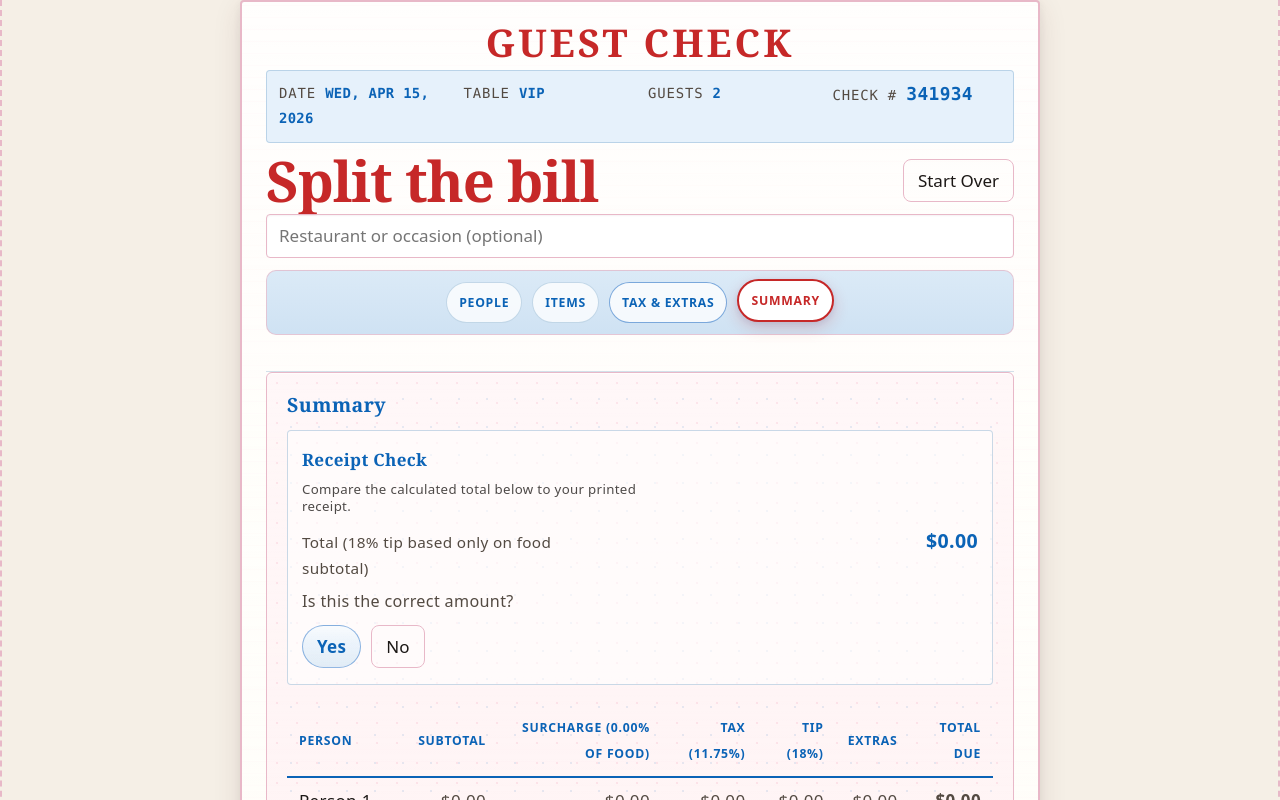
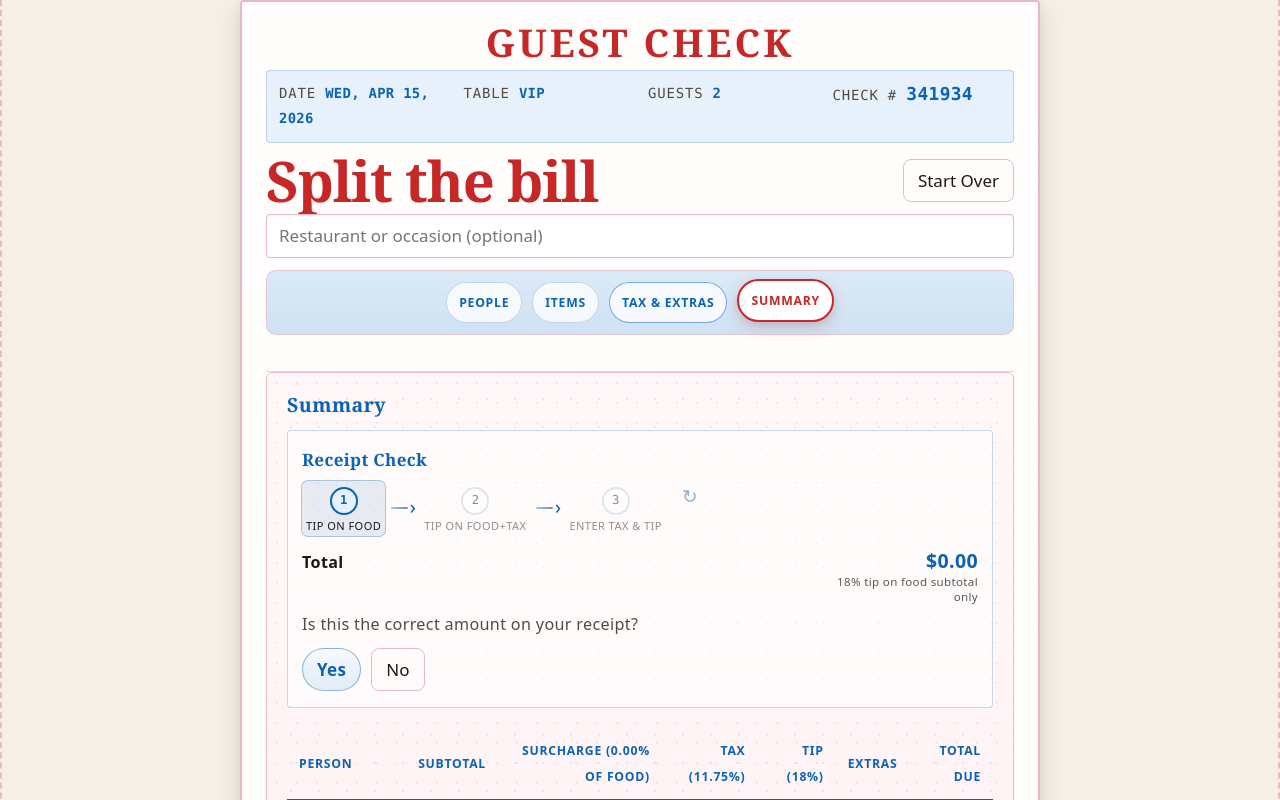
Before and after one commit to operana/split-the-bill, a React (Vite) app in the folder split-the-bill/: page / in a window 1280 px wide. Both pictures are taken after a click on the button "SUMMARY". Shown: the top 800 px of the page. Built offline with nearby package versions, Linux system fonts and the light colour scheme.

Commit message:
refactor receipt check section

```diff
--- a/split-the-bill/src/App.css
+++ b/split-the-bill/src/App.css
@@ -967,6 +967,181 @@ html, body {
   font-family: var(--heading);
 }
 
+.bill-receipt-meter {
+  margin: 0 0 12px;
+}
+
+.bill-receipt-meter__list {
+  display: flex;
+  flex-wrap: wrap;
+  align-items: center;
+  gap: 0 4px;
+  list-style: none;
+  margin: 0;
+  padding: 0;
+}
+
+.bill-receipt-meter__stepItem {
+  display: flex;
+}
+
+.bill-receipt-meter__step {
+  appearance: none;
+  border: 0;
+  background: transparent;
+  font: inherit;
+  text-align: center;
+  cursor: pointer;
+  display: flex;
+  flex-direction: column;
+  align-items: center;
+  gap: 4px;
+  min-width: 4.75rem;
+  padding: 6px 4px 4px;
+  border-radius: 6px;
+  transition: background 0.15s ease, opacity 0.15s ease, box-shadow 0.15s ease;
+}
+
+.bill-receipt-meter__step:focus-visible {
+  outline: 2px solid var(--accent);
+  outline-offset: 2px;
+}
+
+.bill-receipt-meter__step:hover {
+  background: rgba(13, 92, 156, 0.06);
+}
+
+.bill-receipt-meter__step:active {
+  transform: translateY(0.5px);
+}
+
+.bill-receipt-meter__step--upcoming {
+  opacity: 0.48;
+}
+
+.bill-receipt-meter__step--upcoming .bill-receipt-meter__badge {
+  border-color: rgba(13, 92, 156, 0.28);
+  color: var(--text-h);
+  background: rgba(255, 255, 255, 0.5);
+}
+
+.bill-receipt-meter__step--current {
+  opacity: 1;
+  background: rgba(13, 92, 156, 0.1);
+  box-shadow: 0 0 0 1px rgba(13, 92, 156, 0.35);
+}
+
+.bill-receipt-meter__step--current .bill-receipt-meter__badge {
+  border-color: var(--diner-blue);
+  background: var(--diner-blue-soft);
+  color: var(--diner-blue);
+  font-weight: 700;
+}
+
+.bill-receipt-meter__step--complete {
+  opacity: 1;
+}
+
+.bill-receipt-meter__step--complete .bill-receipt-meter__badge {
+  border-color: rgba(46, 229, 157, 0.55);
+  background: rgba(46, 229, 157, 0.14);
+  color: #0d6b4a;
+  font-weight: 600;
+}
+
+.bill-receipt-meter__badge {
+  display: flex;
+  align-items: center;
+  justify-content: center;
+  width: 1.65rem;
+  height: 1.65rem;
+  border-radius: 50%;
+  border: 2px solid rgba(13, 92, 156, 0.35);
+  font-size: 0.72rem;
+  font-variant-numeric: tabular-nums;
+  font-family: var(--mono);
+}
+
+.bill-receipt-meter__step-label {
+  font-size: 0.65rem;
+  font-weight: 500;
+  text-transform: uppercase;
+  letter-spacing: 0.04em;
+  color: var(--text-h);
+  text-align: center;
+  line-height: 1.2;
+  max-width: 6.5rem;
+}
+
+.bill-receipt-meter__feed {
+  display: flex;
+  align-items: center;
+  flex: 0 0 auto;
+  width: 1.35rem;
+  height: 2rem;
+  margin: 0 2px;
+  position: relative;
+}
+
+.bill-receipt-meter__feed-line {
+  position: absolute;
+  left: 0;
+  right: 0.35rem;
+  top: 50%;
+  height: 2px;
+  margin-top: -1px;
+  background: linear-gradient(
+    90deg,
+    rgba(13, 92, 156, 0.35),
+    rgba(13, 92, 156, 0.65)
+  );
+  border-radius: 1px;
+}
+
+.bill-receipt-meter__feed-arrow {
+  position: absolute;
+  right: -2px;
+  top: 50%;
+  transform: translateY(-58%);
+  font-size: 1.15rem;
+  font-weight: 300;
+  line-height: 1;
+  color: var(--diner-blue);
+  text-shadow: 0 0 0 rgba(13, 92, 156, 0.2);
+}
+
+.bill-receipt-meter__loop {
+  display: flex;
+  align-items: center;
+  justify-content: center;
+  margin-left: 6px;
+  padding: 4px 2px 0;
+  align-self: flex-start;
+}
+
+.bill-receipt-meter__loop-icon {
+  appearance: none;
+  border: 0;
+  background: transparent;
+  font: inherit;
+  font-size: 1.1rem;
+  line-height: 1;
+  color: rgba(13, 92, 156, 0.45);
+  cursor: pointer;
+  padding: 2px 4px;
+  border-radius: 6px;
+}
+
+.bill-receipt-meter__loop-icon:hover {
+  color: rgba(13, 92, 156, 0.75);
+  background: rgba(13, 92, 156, 0.06);
+}
+
+.bill-receipt-meter__loop-icon:focus-visible {
+  outline: 2px solid var(--accent);
+  outline-offset: 2px;
+}
+
 .bill-receipt-check__subtitle {
   margin: 0 0 12px;
   max-width: 48ch;
@@ -990,22 +1165,41 @@ html, body {
 .bill-receipt-check__total-line {
   display: flex;
   flex-wrap: wrap;
-  align-items: baseline;
+  align-items: flex-start;
   justify-content: space-between;
   gap: 8px 16px;
   margin: 0 0 8px;
 }
 
-.bill-receipt-check__label {
-  font-size: 0.9rem;
-  color: var(--text);
-  max-width: 36ch;
+.bill-receipt-check__total-word {
+  font-size: 0.95rem;
+  font-weight: 600;
+  color: var(--text-h);
+  padding-top: 2px;
+}
+
+.bill-receipt-check__total-figure {
+  display: flex;
+  flex-direction: column;
+  align-items: flex-end;
+  gap: 2px;
+  text-align: right;
 }
 
 .bill-receipt-check__amount {
   font-size: 1.15rem;
   font-variant-numeric: tabular-nums;
   color: var(--diner-blue);
+}
+
+.bill-receipt-check__amount-caption {
+  display: block;
+  max-width: 22ch;
+  font-size: 0.68rem;
+  font-weight: 400;
+  line-height: 1.25;
+  color: var(--text-h);
+  opacity: 0.72;
 }
 
 .bill-receipt-check__question {
--- a/split-the-bill/src/App.jsx
+++ b/split-the-bill/src/App.jsx
@@ -1,4 +1,4 @@
-import { useEffect, useMemo, useRef, useState } from 'react'
+import { Fragment, useEffect, useMemo, useRef, useState } from 'react'
 
 
 
@@ -432,6 +432,23 @@ export default function App() {
       giftCardAmount,
     ],
   )
+
+  const receiptCheckMeterSegments = useMemo(() => {
+    const labels = ['Tip on food', 'Tip on food+tax', 'Enter tax & tip']
+    /** @type {('upcoming' | 'current' | 'complete')[]} */
+    let states = ['upcoming', 'upcoming', 'upcoming']
+    if (receiptTotalsMode === 'manual') {
+      states = ['complete', 'complete', 'complete']
+    } else if (receiptTotalsMode === 'tip_on_subtotal_plus_tax') {
+      states = ['complete', 'complete', 'upcoming']
+    } else if (receiptTotalsMode === 'default') {
+      if (receiptVerifyStep === 'ask') states = ['current', 'upcoming', 'upcoming']
+      else if (receiptVerifyStep === 'try_alt') states = ['complete', 'current', 'upcoming']
+      else if (receiptVerifyStep === 'manual') states = ['complete', 'complete', 'current']
+      else if (receiptVerifyStep === 'done') states = ['complete', 'upcoming', 'upcoming']
+    }
+    return labels.map((label, i) => ({ label, state: states[i] }))
+  }, [receiptTotalsMode, receiptVerifyStep])
 
   const shareText = useMemo(
     () =>
@@ -1351,9 +1368,50 @@ export default function App() {
           <h3 id="receipt-check-heading" className="bill-receipt-check__title">
             Receipt Check
           </h3>
-          <p className="bill-receipt-check__subtitle">
-            Compare the calculated total below to your printed receipt.
-          </p>
+          <nav
+            className="bill-receipt-meter"
+            aria-label="Receipt check path: standard food tip, tip on food plus tax, or manual tax and tip"
+          >
+            <ol className="bill-receipt-meter__list">
+              {receiptCheckMeterSegments.map((seg, i) => (
+                <Fragment key={seg.label}>
+                  <li className="bill-receipt-meter__stepItem">
+                    <button
+                      type="button"
+                      className={`bill-receipt-meter__step bill-receipt-meter__step--${seg.state}`}
+                      aria-current={seg.state === 'current' ? 'step' : undefined}
+                      onClick={() => {
+                        setReceiptTotalsMode('default')
+                        if (i === 0) setReceiptVerifyStep('ask')
+                        else if (i === 1) setReceiptVerifyStep('try_alt')
+                        else setReceiptVerifyStep('manual')
+                      }}
+                    >
+                      <span className="bill-receipt-meter__badge">{i + 1}</span>
+                      <span className="bill-receipt-meter__step-label">{seg.label}</span>
+                    </button>
+                  </li>
+                  {i < receiptCheckMeterSegments.length - 1 ? (
+                    <li className="bill-receipt-meter__feed" aria-hidden="true">
+                      <span className="bill-receipt-meter__feed-line" />
+                      <span className="bill-receipt-meter__feed-arrow">›</span>
+                    </li>
+                  ) : null}
+                </Fragment>
+              ))}
+              <li className="bill-receipt-meter__loop">
+                <button
+                  type="button"
+                  className="bill-receipt-meter__loop-icon"
+                  title="Reset receipt check"
+                  onClick={resetReceiptCheck}
+                  aria-label="Reset receipt check"
+                >
+                  ↻
+                </button>
+              </li>
+            </ol>
+          </nav>
 
 
           {receiptTotalsMode !== 'default' ? (
@@ -1370,10 +1428,17 @@ export default function App() {
           {receiptVerifyStep === 'ask' && receiptTotalsMode === 'default' ? (
             <div className="bill-receipt-check__block">
               <p className="bill-receipt-check__total-line">
-                <span className="bill-receipt-check__label">Total ({tipMode === 'preset' ? `${tipPreset}%` : ''} tip based only on food subtotal)</span>
-                <strong className="bill-receipt-check__amount">{formatMoney(totals.grand.total)}</strong>
+                <span className="bill-receipt-check__total-word">Total</span>
+                <span className="bill-receipt-check__total-figure">
+                  <strong className="bill-receipt-check__amount">{formatMoney(totals.grand.total)}</strong>
+                  <span className="bill-receipt-check__amount-caption">
+                    {tipMode === 'preset'
+                      ? `${tipPreset}% tip on food subtotal only`
+                      : 'Tip split by food subtotal (manual)'}
+                  </span>
+                </span>
               </p>
-              <p className="bill-muted bill-receipt-check__question">Is this the correct amount?</p>
+              <p className="bill-muted bill-receipt-check__question">Is this the correct amount on your receipt?</p>
               <div className="bill-receipt-check__actions">
                 <button
                   type="button"
@@ -1396,15 +1461,20 @@ export default function App() {
           {receiptVerifyStep === 'try_alt' && receiptTotalsMode === 'default' ? (
             <div className="bill-receipt-check__block">
               <p className="bill-receipt-check__total-line">
-                <span className="bill-receipt-check__label">
-                  Total ({tipMode === 'preset' ? `${tipPreset}%` : ''} tip based on combined subtotal + tax)
+                <span className="bill-receipt-check__total-word">Total</span>
+                <span className="bill-receipt-check__total-figure">
+                  <strong className="bill-receipt-check__amount">
+                    {formatMoney(alternateTipBaseTotals.grand.total)}
+                  </strong>
+                  <span className="bill-receipt-check__amount-caption">
+                    {tipMode === 'preset'
+                      ? `${tipPreset}% tip on food + sales tax`
+                      : 'Manual tip split by food + tax'}
+                  </span>
                 </span>
-                <strong className="bill-receipt-check__amount">
-                  {formatMoney(alternateTipBaseTotals.grand.total)}
-                </strong>
               </p>
 
-              <p className="bill-muted bill-receipt-check__question">Is this new total correct?</p>
+              <p className="bill-muted bill-receipt-check__question">How about now?</p>
               <div className="bill-receipt-check__actions">
                 <button
                   type="button"
@@ -1414,7 +1484,7 @@ export default function App() {
                     setReceiptVerifyStep('done')
                   }}
                 >
-                  Yes, this matches my receipt
+                  Yes
                 </button>
                 <button
                   type="button"
```
